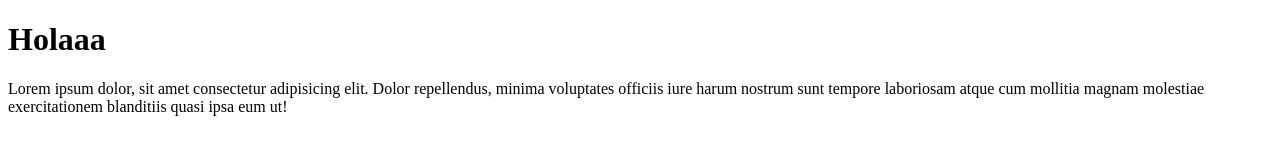
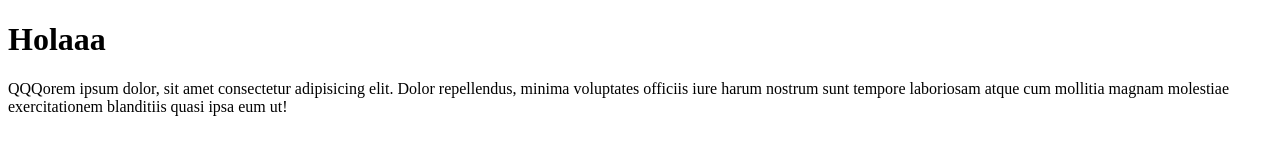
Before and after one commit to CMAF23/Portafolio-Personal, a plain HTML site: page index.html in a window 1280 px wide. Drawn offline with Linux system fonts and the light colour scheme.

```diff
--- a/index.html
+++ b/index.html
@@ -8,7 +8,8 @@
     </title>
 </head>
 <body>
+
     <h1>Holaaa</h1>
-    <p>Lorem ipsum dolor, sit amet consectetur adipisicing elit. Dolor repellendus, minima voluptates officiis iure harum nostrum sunt tempore laboriosam atque cum mollitia magnam molestiae exercitationem blanditiis quasi ipsa eum ut!</p>
+    <p>QQQorem ipsum dolor, sit amet consectetur adipisicing elit. Dolor repellendus, minima voluptates officiis iure harum nostrum sunt tempore laboriosam atque cum mollitia magnam molestiae exercitationem blanditiis quasi ipsa eum ut!</p>
 </body>
 </html>
```
